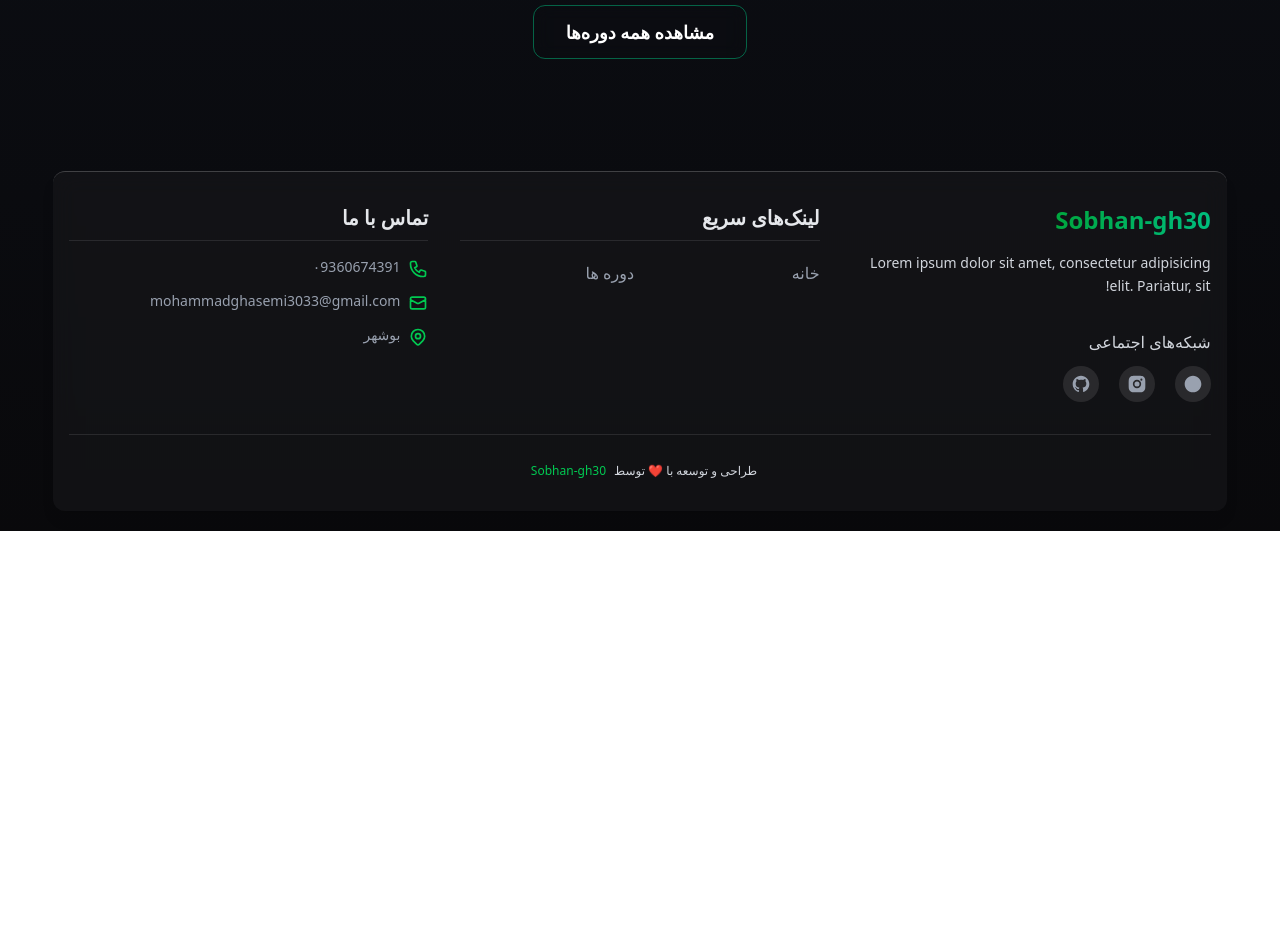
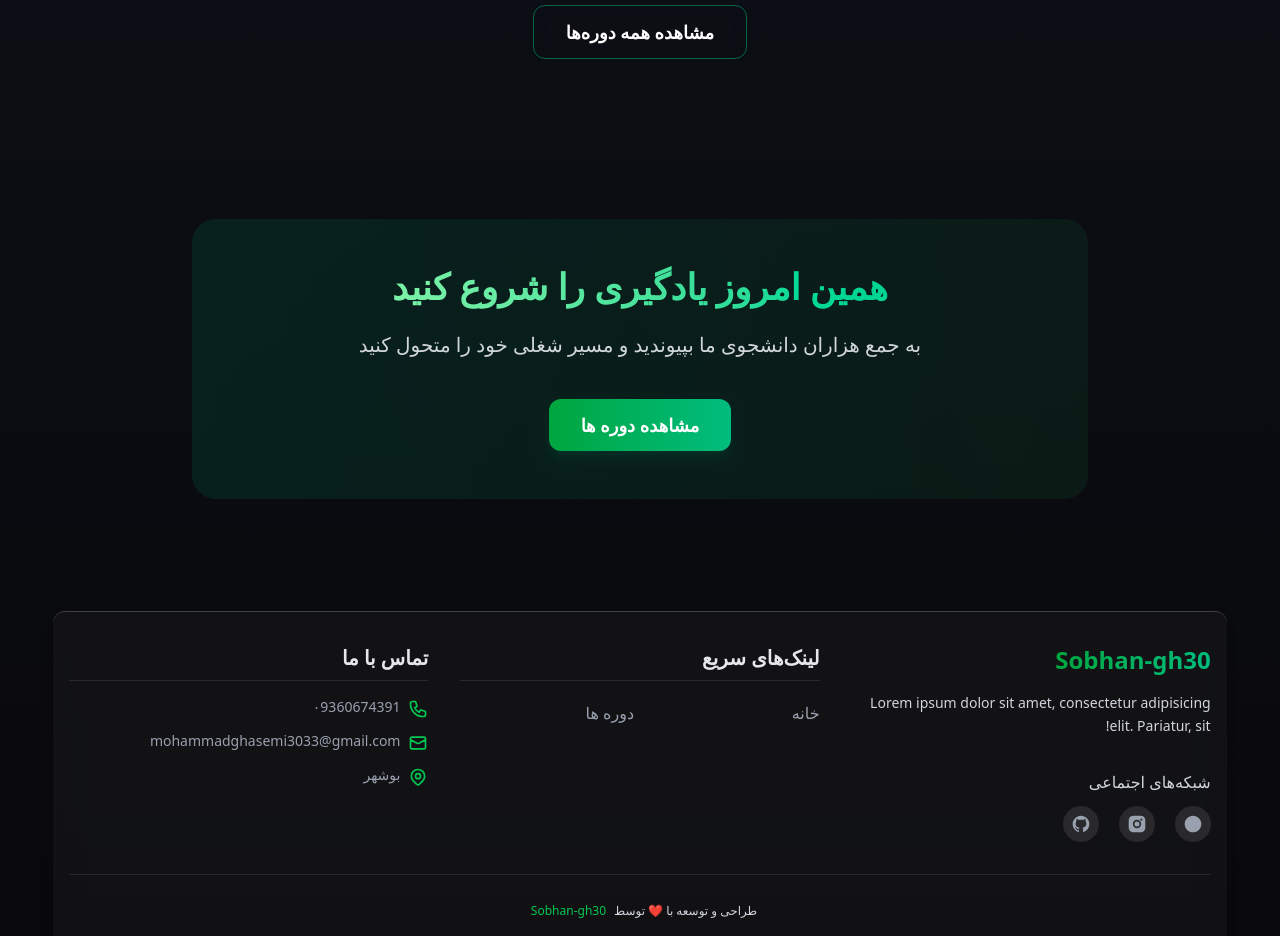
Before and after one commit to sobhan-gh30/online-course-react-spa, a React (Vite) app: page / in a window 1280 px wide. Shown: the part 1940-2876 px from the top of the page. Before the commit the page ends 2471 px from the top, so only its background shows below. Built offline with nearby package versions, Linux system fonts and the light colour scheme.

Commit message:
feat : create CTA section

```diff
--- a/src/pages/home.jsx
+++ b/src/pages/home.jsx
@@ -112,7 +112,6 @@ export default function Home(){
                 </motion.div>
             </section>
 
-
             {/* بخش دسته‌بندی‌ها */}
             <section className="py-20 px-4">
                 <div className="container mx-auto">
@@ -146,7 +145,6 @@ export default function Home(){
                     </motion.div>
                 </div>
             </section>
-
 
             {/* بخش پرفروش‌ترین دوره‌ها */}
             <section className="py-20 px-4">
@@ -195,6 +193,52 @@ export default function Home(){
                     </motion.div>
                 </div>
             </section>
+
+            {/* بخش CTA پایانی */}
+            <section className="py-20 px-4">
+                <motion.div
+                    initial={{ opacity: 0, scale: 0.95 }}
+                    whileInView={{ opacity: 1, scale: 1 }}
+                    viewport={{ once: true }}
+                    transition={{ duration: 0.7 }}
+                    className="container mx-auto max-w-4xl"
+                >
+                    <div className="rounded-3xl overflow-hidden relative">
+                        <div className="absolute inset-0 bg-gradient-to-r from-emerald-900/30 to-green-900/20"></div>
+                        <div className="relative z-10 p-12 text-center">
+                            <motion.h2
+                                initial={{ opacity: 0, y: 20 }}
+                                whileInView={{ opacity: 1, y: 0 }}
+                                viewport={{ once: true }}
+                                className="text-4xl font-bold mb-6"
+                            >
+                <span className="bg-gradient-to-r from-green-300 to-emerald-400 bg-clip-text text-transparent">
+                  همین امروز یادگیری را شروع کنید
+                </span>
+                            </motion.h2>
+
+                            <motion.p
+                                initial={{ opacity: 0 }}
+                                whileInView={{ opacity: 1 }}
+                                viewport={{ once: true }}
+                                transition={{ delay: 0.2 }}
+                                className="text-xl text-gray-300 mb-10 max-w-2xl mx-auto"
+                            >
+                                به جمع هزاران دانشجوی ما بپیوندید و مسیر شغلی خود را متحول کنید
+                            </motion.p>
+
+                            <motion.div
+                                initial={{ opacity: 0, y: 20 }}
+                                whileInView={{ opacity: 1, y: 0 }}
+                                viewport={{ once: true }}
+                                transition={{ delay: 0.4 }}
+                            >
+                                <Button> مشاهده دوره ها </Button>
+                            </motion.div>
+                        </div>
+                    </div>
+                </motion.div>
+            </section>
         </div>
     );
 };
```
